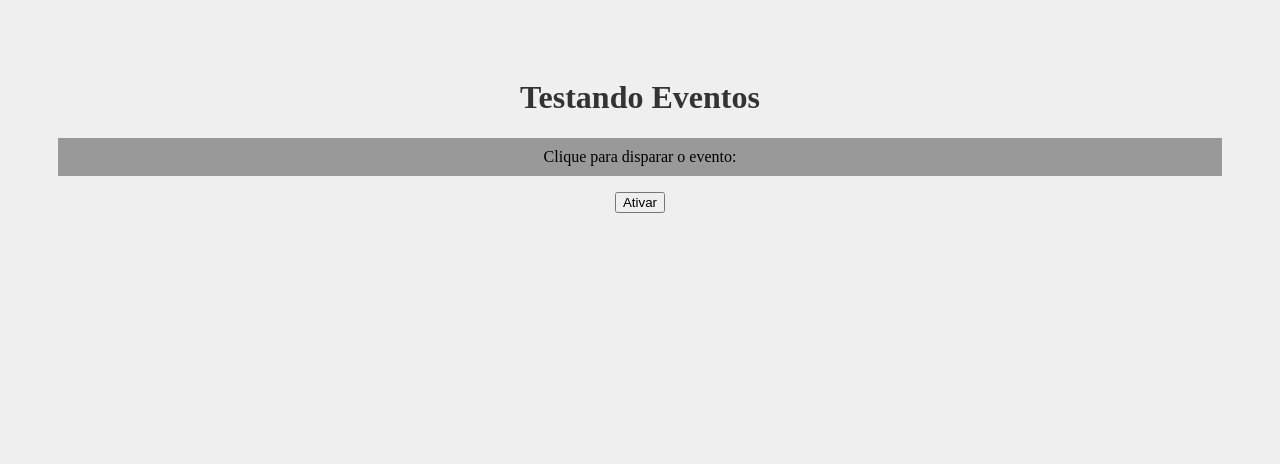
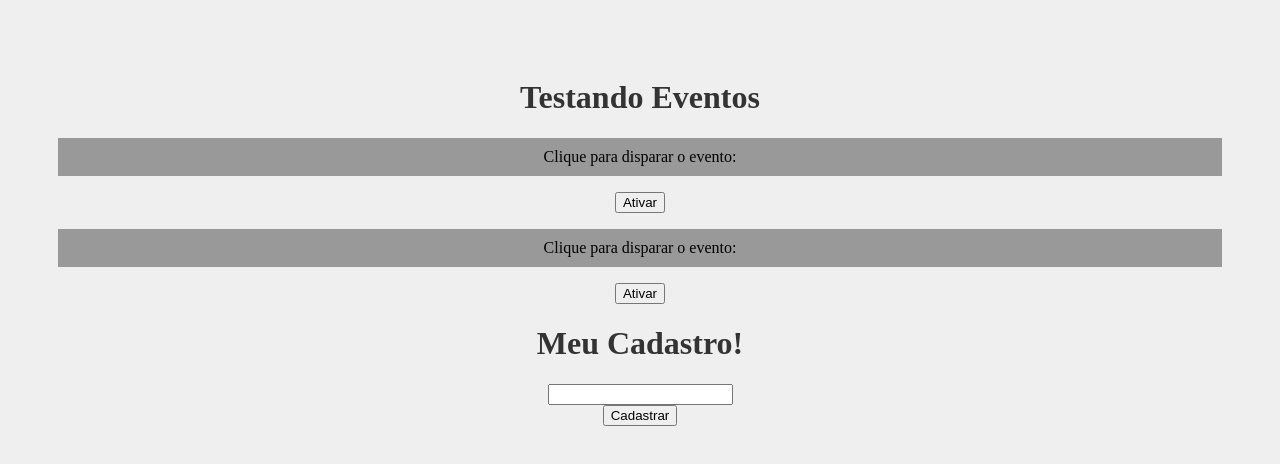
Before and after one commit to BEATRIZ158/Projetos-React, a React (Create React App) app in the folder meu-projeto/: page / in a window 1280 px wide. Shown: the top 464 px of the page. Built offline with nearby package versions, Linux system fonts and the light colour scheme.

Commit message:
Evento onSubmit

```diff
--- a/meu-projeto/src/App.js
+++ b/meu-projeto/src/App.js
@@ -1,12 +1,15 @@
 // Componente Central!
 import './App.css';
 import Evento from './components/Evento';
+import Form from './components/Form';
 
 function App() {
   return (
     <div className="App">
       <h1>Testando Eventos</h1>
-      <Evento/>
+      <Evento numero='1'/>
+      <Evento numero='2'/>
+      <Form/>
     </div>
   );
 }
--- a/meu-projeto/src/components/Evento.js
+++ b/meu-projeto/src/components/Evento.js
@@ -1,7 +1,6 @@
-function Evento(){
-
+function Evento({ numero }){
     function meuEvento(){
-        console.log("Opa, fui ativado")
+        console.log(`Opa, fui ativado! ${numero}`)
     }
 
     return(
--- /dev/null
+++ b/meu-projeto/src/components/Form.js
@@ -0,0 +1,27 @@
+// Evento de formulário onSubmit
+function Form(){
+    //Criando a função cadastrar usuário
+    //Formulário envia dados ao backend, o evento é perdido, o evento precisa ficar no Front
+    //cria um argumento chamado 'e' de events, evento da submissão, e.preventDefault() para o processamento
+    //e imprime a linha de codigo abaixo
+    function cadastrarUsuario(e){
+        e.preventDefault()
+        console.log("Cadastrou o usuário")
+    }
+//Retorna um formulário básico, quando o form for enviado ele vai disparar um evento
+    return(
+        <div>
+            <h1>Meu Cadastro!</h1>
+            <form onSubmit={cadastrarUsuario}>
+                <div>
+                    <input type="text" plaholder="Digite o seu nome"/>
+                </div>
+                <div>
+                    <input type="submit" value="Cadastrar"/>
+                </div>
+            </form>
+        </div>
+    )
+}
+
+export default Form
```
Also changed, not shown: meu-projeto/Estudos/Eventos.txt.
